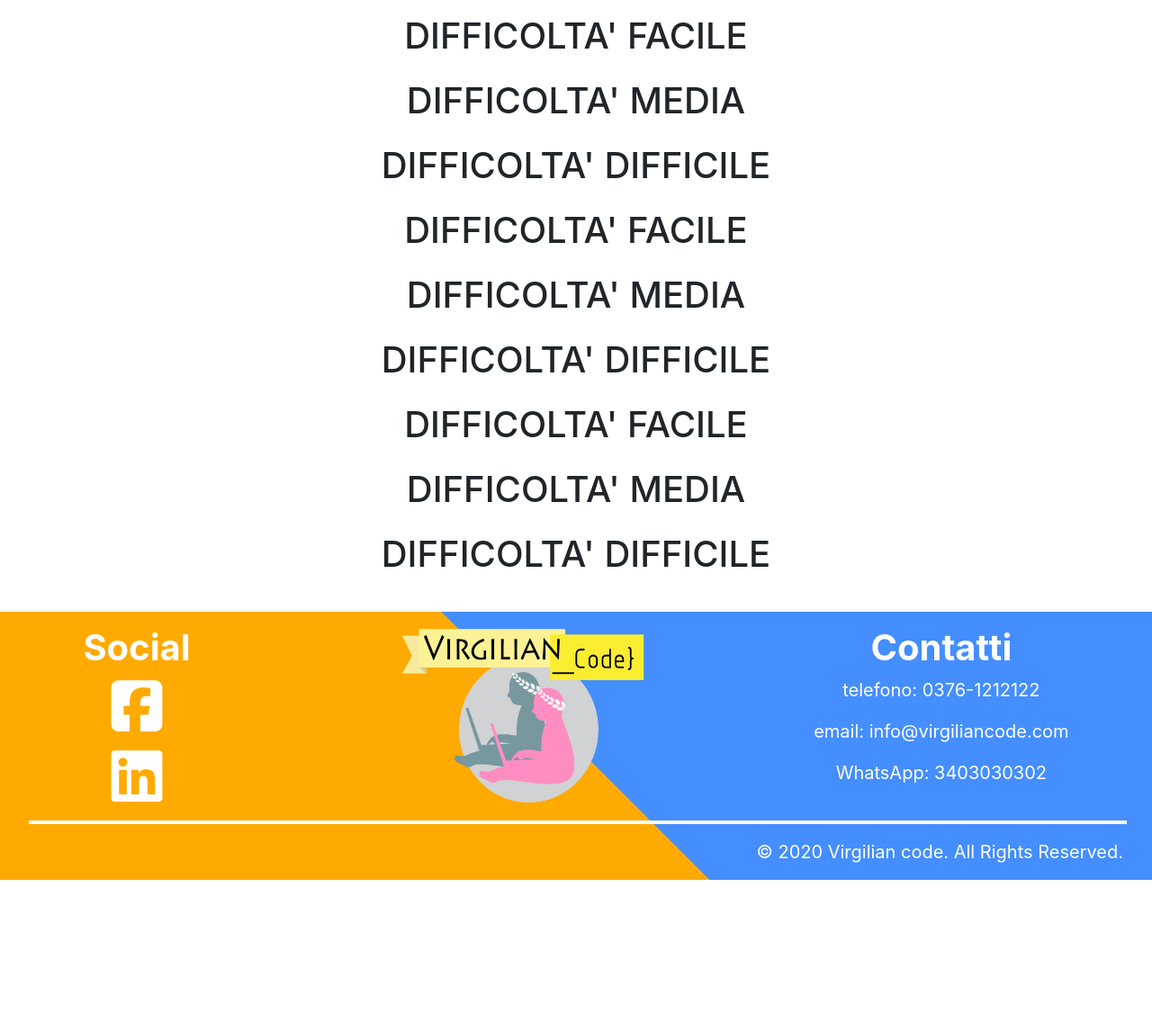
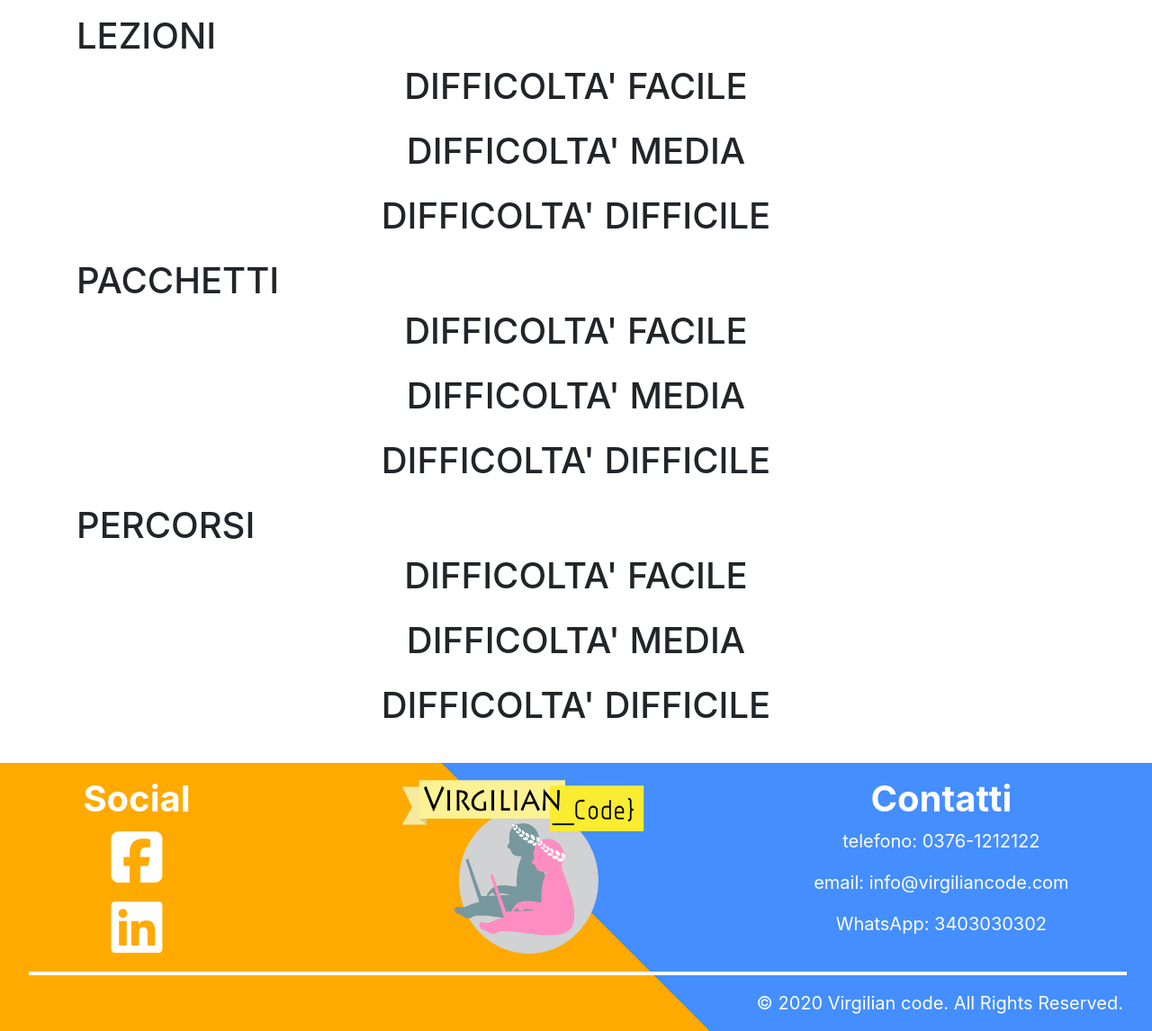
Before and after one commit to 241253/progetto_tecnologie_web, a Django app: page /home/ in a window 1280 px wide. Shown: the part 96-1242 px from the top of the page at 90% size. Before the commit the page ends 1074 px from the top, so only its background shows below. Run offline with Django 3.2, Linux system fonts and the light colour scheme; data that the repository does not hold is empty; parts of the project's set-up code (start-up, migrations or seed data) failed here and were passed over; some libraries are stand-ins or nearby versions.

Commit message:
J - indentazione home

```diff
--- a/templates/homePage.html
+++ b/templates/homePage.html
@@ -8,7 +8,8 @@
 {% endblock %}
 {% block content %}
 <div class="container py-3">
-        <!-- LEZIONI -->
+    <h1 class="wy-text-center">LEZIONI</h1>
+    <!-- LEZIONE FACILE -->
     <h1 class="text-center"> DIFFICOLTA' FACILE </h1>
     <div class="accordion my-4" id="accordionExample">
         <!-- LEZIONE FACILE BASE (1.0) -->
@@ -48,9 +49,10 @@
             </div>
         {% endfor %}
     </div>
-            <!-- LEZIONE MEDIO BASE (3.0) -->
+    <!-- LEZIONE MEDIO -->
     <h1 class="text-center"> DIFFICOLTA' MEDIA </h1>
     <div class="accordion my-4" id="accordionExample">
+        <!-- LEZIONE MEDIO BASE (3.0) -->
         {% for lesson in lesson_list_3 %}
             <div class="card">
                 <div class="card-header" id="headingOne" style="background-color: #f2a81d">
@@ -87,9 +89,10 @@
             </div>
         {% endfor %}
     </div>
-            <!-- LEZIONE DIFFICILE BASE (5.0) -->
+    <!-- LEZIONE DIFFICILE -->
     <h1 class="text-center"> DIFFICOLTA' DIFFICILE </h1>
     <div class="accordion my-4" id="accordionExample">
+        <!-- LEZIONE DIFFICILE BASE (5.0) -->
         {% for lesson in lesson_list_5 %}
             <div class="card">
                 <div class="card-header" id="headingOne" style="background-color: #e64b30;">
@@ -127,8 +130,8 @@
         {% endfor %}
     </div>
 
-
-    <!-- PACCHETTI -->
+    <h1 class="wy-text-center">PACCHETTI</h1>
+    <!-- PACCHETTO FACILE -->
     <h1 class="text-center"> DIFFICOLTA' FACILE </h1>
     <div class="accordion my-4" id="accordionExample">
         <!-- PACCHETTO FACILE BASE (1.0) -->
@@ -168,9 +171,10 @@
             </div>
         {% endfor %}
     </div>
-            <!-- PACCHETTO MEDIO BASE (3.0) -->
+    <!-- PACCHETTO MEDIO -->
     <h1 class="text-center"> DIFFICOLTA' MEDIA </h1>
     <div class="accordion my-4" id="accordionExample">
+        <!-- PACCHETTO MEDIO BASE (3.0) -->
         {% for packet in packet_list_3 %}
             <div class="card">
                 <div class="card-header" id="headingOne" style="background-color: #f2a81d">
@@ -207,9 +211,10 @@
             </div>
         {% endfor %}
     </div>
-            <!-- PACCHETTO DIFFICILE BASE (5.0) -->
+    <!-- PACCHETTO DIFFICILE -->
     <h1 class="text-center"> DIFFICOLTA' DIFFICILE </h1>
     <div class="accordion my-4" id="accordionExample">
+        <!-- PACCHETTO DIFFICILE BASE (5.0) -->
         {% for packet in packet_list_5 %}
             <div class="card">
                 <div class="card-header" id="headingOne" style="background-color: #e64b30">
@@ -247,7 +252,8 @@
         {% endfor %}
     </div>
 
-    <!-- PERCORSI -->
+    <h1 class="wy-text-center">PERCORSI</h1>
+    <!-- PERCORSO FACILE -->
     <h1 class="text-center"> DIFFICOLTA' FACILE </h1>
     <div class="accordion my-4" id="accordionExample">
         <!-- PERCORSO FACILE BASE (1.0) -->
@@ -287,9 +293,10 @@
             </div>
         {% endfor %}
     </div>
-            <!-- PERCORSO MEDIO BASE (3.0) -->
+    <!-- PERCORSO MEDIO -->
     <h1 class="text-center"> DIFFICOLTA' MEDIA </h1>
     <div class="accordion my-4" id="accordionExample">
+        <!-- PERCORSO MEDIO BASE (3.0) -->
         {% for course in course_list_3 %}
             <div class="card">
                 <div class="card-header" id="headingOne" style="background-color: #f2a81d">
@@ -326,9 +333,10 @@
             </div>
         {% endfor %}
     </div>
-            <!-- PERCORSO DIFFICILE BASE (5.0) -->
+    <!-- PERCORSO DIFFICILE -->
     <h1 class="text-center"> DIFFICOLTA' DIFFICILE </h1>
     <div class="accordion my-4" id="accordionExample">
+        <!-- PERCORSO DIFFICILE BASE (5.0) -->
         {% for course in course_list_5 %}
             <div class="card">
                 <div class="card-header" id="headingOne" style="background-color: #e64b30">
@@ -365,8 +373,5 @@
             </div>
         {% endfor %}
     </div>
-
-
-
 </div>
 {% endblock %}
```
Lines whose indentation alone changed are shown as unchanged.
